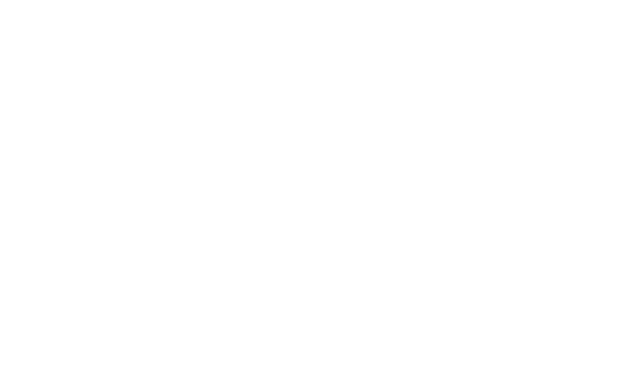
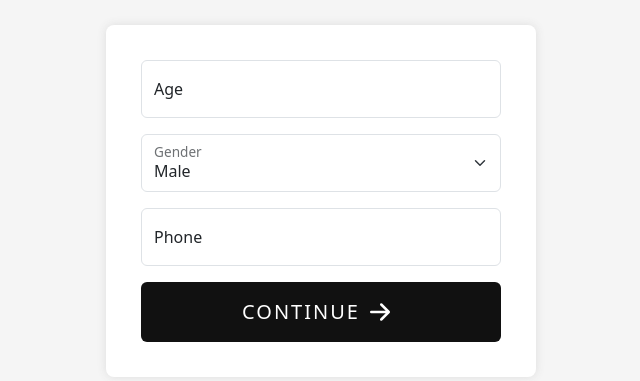
Before and after one commit to mikasa99985/react, a React (Vite) app: page /google_sign_in in a window 1280 px wide. Shown: the part 219-600 px from the top of the page, without its empty margins (319-959 px from the left). Built offline with nearby package versions, Linux system fonts and the light colour scheme; no server answers.

Commit message:
Add google login system (BackEnd)

```diff
--- a/src/App.jsx
+++ b/src/App.jsx
@@ -4,6 +4,7 @@ import './utility/css/app_theme.css';
 import Home from './pages/Home';
 import SignUp from './pages/SignUp';
 import SignIn from './pages/SignIn';
+import Google from './pages/Google';
 
 function App() {
   const appStyle = {
@@ -26,6 +27,10 @@ function App() {
           <Route exact path="/sign_in">
             <SignIn />
           </Route>
+
+          <Route exact path="/google_sign_in">
+            <Google />
+          </Route>
         </Switch>
       </Router>
     </div>
--- a/src/components/Nav.jsx
+++ b/src/components/Nav.jsx
@@ -1,5 +1,5 @@
 import React, { useEffect, useState } from "react";
-import { Link } from 'react-router-dom'
+import { Link, useHistory } from 'react-router-dom'
 import '../utility/css/Navbar.css';
 import icon from '../assets/game_favicon.png'
 import iconGame from '../assets/favicon.png'
@@ -7,15 +7,29 @@ import { database, db, auth } from "../../firebase.config";
 
 const Nav = (props) => {
 
+  let history = useHistory();
+
   const [login, setLogin] = useState(false);
   const [imageUrl, setImageUrl] = useState('https://firebasestorage.googleapis.com/v0/b/online-app-a440d.appspot.com/o/empty-profile.png?alt=media&token=9d884c2e-e9ab-4ac0-9d28-cd7ec5ba917f');
 
   useEffect(() => {
     auth.onAuthStateChanged((user) => {
       if (user) {
-        setLogin(true);
-        db.collection("users").doc(auth.currentUser.uid).onSnapshot((doc) => {
-          setImageUrl(doc.data().img);
+        db.collection("users").doc(user.uid).get().then((doc) => {
+          if (doc.exists) {
+            setLogin(true);
+            db.collection("users").doc(auth.currentUser.uid).onSnapshot((doc) => {
+              if (doc.data().type == 'email-password') {
+                setImageUrl(doc.data().img);
+              }else{
+                setImageUrl(user.photoURL)
+              }
+            });
+          } else {
+            history.push('/google_sign_in');
+          }
+        }).catch((error) => {
+          console.log("Error!!!");
         });
       } else {
         console.log("NO acc");
--- /dev/null
+++ b/src/pages/Google.jsx
@@ -0,0 +1,122 @@
+import React, { useEffect, useState } from "react";
+import '../utility/css/Sign.css';
+import { Link, useHistory } from "react-router-dom";
+import '../utility/css/btn_glow.css';
+import { filter } from '../utility/js/util.js'
+import { db, auth } from '../../firebase.config';
+
+const Google = () => {
+
+    let history = useHistory();
+
+    const [loading, setLoading] = useState(false);
+    const [alert, setAlert] = useState('');
+    const [user, setUser] = useState({
+        name: '',
+        email: '',
+        img: '',
+        age: '',
+        gender: 'male',
+        phone: '',
+        type: 'google'
+    });
+
+    useEffect(() => {
+        auth.onAuthStateChanged((user) => {
+            if (user) {
+                setUser((previousState) => {
+                    return { ...previousState, name: user.displayName }
+                });
+                setUser((previousState) => {
+                    return { ...previousState, email: user.email }
+                });
+                setUser((previousState) => {
+                    return { ...previousState, img: user.photoURL }
+                });
+            } else {
+                console.log("NO acc");
+            }
+        });
+    }, []);
+
+    let name, value;
+    const getUserData = (even) => {
+        name = even.target.name
+        value = even.target.value
+
+        setUser({ ...user, [name]: value })
+    }
+
+    function Continue(e) {
+        e.preventDefault();
+        setLoading(true);
+        db.collection("users").doc(auth.currentUser.uid).set(user).then(() => {
+            history.push('/');
+            setLoading(false);
+        }).catch((error) => {
+            setAlert('Network ERROR!')
+        });
+    }
+
+    return (
+        <>
+            <div className="container-sign">
+                <img className="mb-3" style={{ width: '130px', borderRadius: '99px' }} src={user.img} alt="" />
+                <h3 className="mb-4 text-uppercase fw-bolder">{user.name}</h3>
+                <form onSubmit={(e) => { Continue(e) }} className="form-sign">
+
+                    <div className="form-floating mb-3">
+                        <input type="number" className="form-control" value={user.age} onChange={getUserData} id="age" name="age" placeholder="0" required />
+                        <label htmlFor="floatingInput">Age</label>
+                    </div>
+
+                    <div className="form-floating mb-3">
+                        <select className="form-select" aria-label="Default select example" value={user.gender} onChange={getUserData} id="gender" name="gender">
+                            <option value="male">Male</option>
+                            <option value="female">Female</option>
+                        </select>
+                        <label htmlFor="floatingInput">Gender</label>
+                    </div>
+
+                    <div className="form-floating mb-3">
+                        <input type="text" className="form-control" value={user.phone} onChange={getUserData} id="phone" name="phone" placeholder="name@example.com" />
+                        <label htmlFor="floatingInput">Phone</label>
+                    </div>
+
+                    {
+                        loading ?
+                            <div className="m-auto">
+                                <div className="spinner-border" role="status">
+                                    <span className="visually-hidden">Loading...</span>
+                                </div>
+                            </div>
+                            :
+                            <button type="submit" className="btn-cus btn-pink-glow d-flex justify-content-center align-items-center">
+                                continue
+                                <svg xmlns="http://www.w3.org/2000/svg" width="40" height="40" fill="currentColor" className="bi bi-arrow-right-short" viewBox="0 0 16 16">
+                                    <path fillRule="evenodd" d="M4 8a.5.5 0 0 1 .5-.5h5.793L8.146 5.354a.5.5 0 1 1 .708-.708l3 3a.5.5 0 0 1 0 .708l-3 3a.5.5 0 0 1-.708-.708L10.293 8.5H4.5A.5.5 0 0 1 4 8z" />
+                                </svg>
+                            </button>
+                    }
+
+                    {
+                        alert != '' ?
+                            <div className="alert alert-danger d-flex align-items-center mt-3" role="alert">
+                                <svg xmlns="http://www.w3.org/2000/svg" width={16} height={16} className="bi bi-exclamation-triangle-fill flex-shrink-0 me-2" viewBox="0 0 16 16" role="img" aria-label="Warning:">
+                                    <path d="M8.982 1.566a1.13 1.13 0 0 0-1.96 0L.165 13.233c-.457.778.091 1.767.98 1.767h13.713c.889 0 1.438-.99.98-1.767L8.982 1.566zM8 5c.535 0 .954.462.9.995l-.35 3.507a.552.552 0 0 1-1.1 0L7.1 5.995A.905.905 0 0 1 8 5zm.002 6a1 1 0 1 1 0 2 1 1 0 0 1 0-2z" />
+                                </svg>
+                                <div>
+                                    <strong>ERROR!!!</strong> {alert}
+                                </div>
+                            </div>
+                            :
+                            <></>
+                    }
+
+                </form>
+            </div>
+        </>
+    )
+}
+
+export default Google
--- a/src/pages/SignIn.jsx
+++ b/src/pages/SignIn.jsx
@@ -3,12 +3,18 @@ import '../utility/css/Sign.css';
 import { Link, useHistory } from "react-router-dom";
 import '../utility/css/btn_glow.css';
 import { filter } from '../utility/js/util.js'
-import { db, auth } from '../../firebase.config';
+import { db, auth, provider } from '../../firebase.config';
 
 
 const SignIn = () => {
 
   let history = useHistory();
+
+  provider.addScope('https://www.googleapis.com/auth/contacts.readonly');
+  auth.languageCode = 'it';
+  provider.setCustomParameters({
+    'login_hint': 'user@example.com'
+  });
 
   const [loading, setLoading] = useState(false);
   const [alert, setAlert] = useState('');
@@ -40,6 +46,33 @@ const SignIn = () => {
         setAlert(filter(errorMessage));
       });
 
+  }
+
+  function Google() {
+    auth.signInWithPopup(provider).then((result) => {
+
+      var credential = result.credential;
+      var token = credential.accessToken;
+      var user = result.user;
+
+      db.collection("users").doc(user.uid).get().then((doc) => {
+        if (doc.exists) {
+          history.push('/');
+        } else {
+          history.push('/google_sign_in');
+        }
+      }).catch((error) => {
+        console.log("Error!!!");
+      });
+
+    }).catch((error) => {
+      var errorCode = error.code;
+      var errorMessage = error.message;
+      var email = error.email;
+      var credential = error.credential;
+      console.log(errorMessage);
+      setAlert(filter(errorMessage));
+    });
   }
 
   return (
@@ -85,14 +118,14 @@ const SignIn = () => {
 
           <hr className="my-4" />
 
-          <button type="button" className="btn btn-primary d-flex align-items-center justify-content-center">
+          <button type="button" onClick={Google} className="btn btn-primary d-flex align-items-center justify-content-center">
             <svg xmlns="http://www.w3.org/2000/svg" width="20" height="20" fill="currentColor" className="bi bi-google me-2" viewBox="0 0 16 16">
               <path d="M15.545 6.558a9.42 9.42 0 0 1 .139 1.626c0 2.434-.87 4.492-2.384 5.885h.002C11.978 15.292 10.158 16 8 16A8 8 0 1 1 8 0a7.689 7.689 0 0 1 5.352 2.082l-2.284 2.284A4.347 4.347 0 0 0 8 3.166c-2.087 0-3.86 1.408-4.492 3.304a4.792 4.792 0 0 0 0 3.063h.003c.635 1.893 2.405 3.301 4.492 3.301 1.078 0 2.004-.276 2.722-.764h-.003a3.702 3.702 0 0 0 1.599-2.431H8v-3.08h7.545z" />
             </svg>
             Login with Google
           </button>
 
-          <Link to="/sign_in" className="text-center mt-4">Not Registered? Sign up Now</Link>
+          <Link to="/sign_up" className="text-center mt-4">Not Registered? Sign up Now</Link>
 
         </form>
       </div>
```
